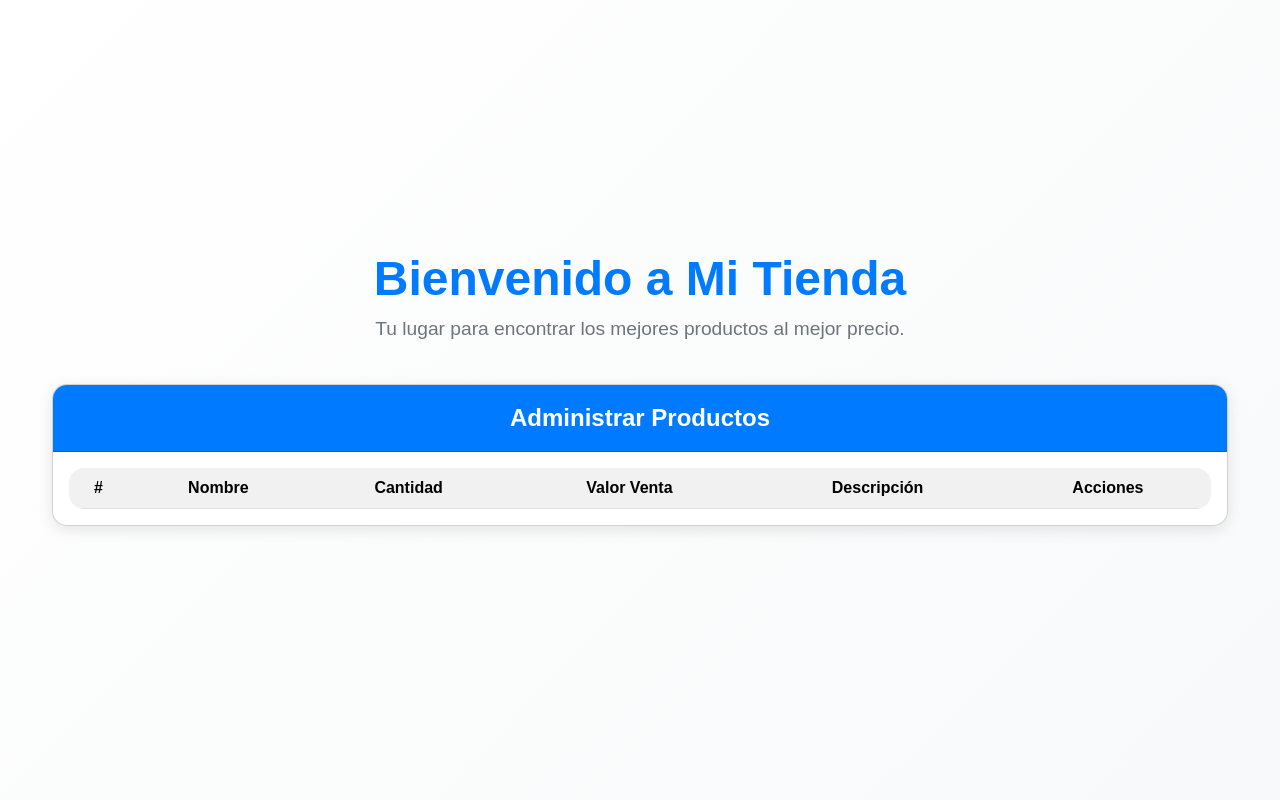
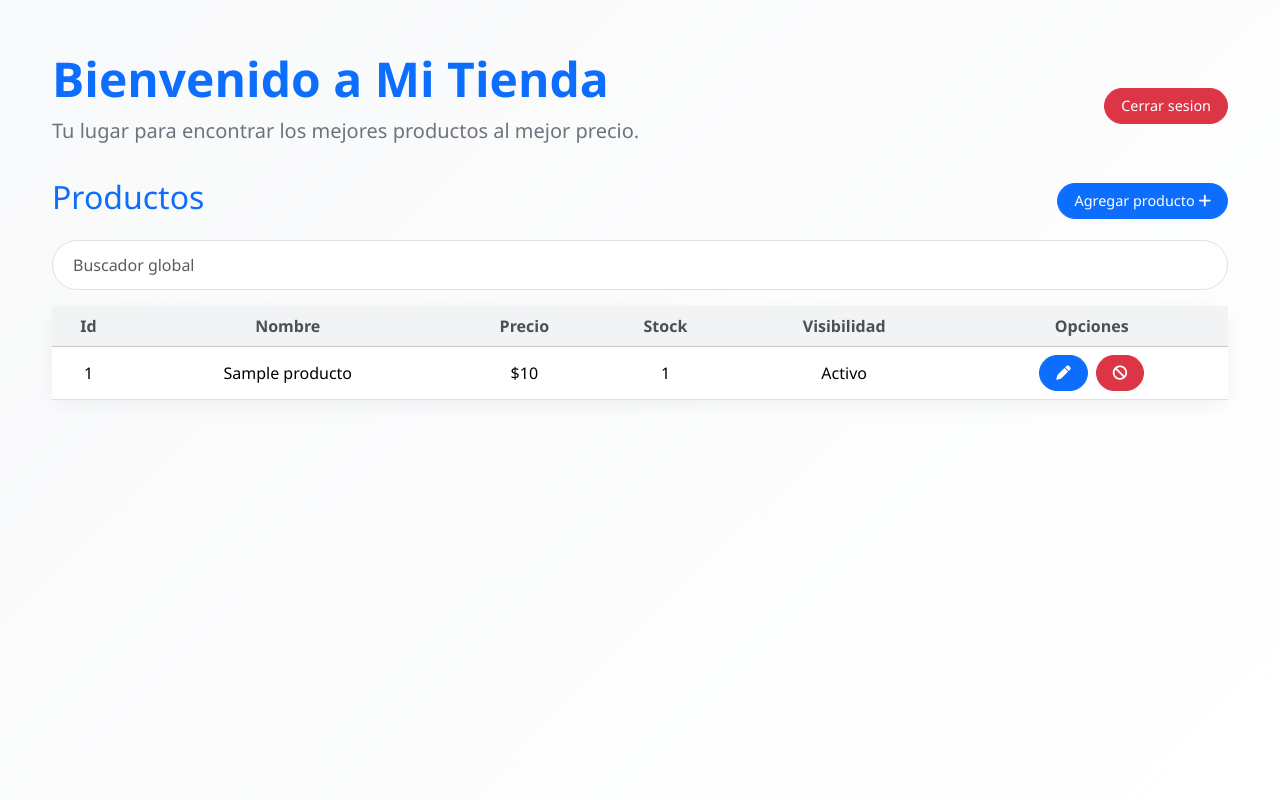
Before and after one commit to DeusNoctifer/Django-Bootstrap-MySQL, a Django app: a page that uses src/crud/templates/index.html in a window 1280 px wide. Run offline with Django 5.2, Linux system fonts and the light colour scheme; a user stored in the database is signed in; tables that the repository leaves empty hold one stand-in row (values such as "Sample post"); lists and menus that the app fills with data are empty; some libraries are stand-ins or nearby versions.

Commit message:
Crud productos

```diff
--- a/src/crud/models.py
+++ b/src/crud/models.py
@@ -5,6 +5,7 @@
     Cantidad = models.SmallIntegerField()
     ValorVenta = models.IntegerField()
     Descripcion = models.CharField(max_length=150)
+    Estado = models.IntegerField()
 
     class Meta:
         db_table = 'productos'
--- a/src/crud/templates/index.html
+++ b/src/crud/templates/index.html
@@ -10,131 +10,194 @@
   <link rel="stylesheet" href="https://cdnjs.cloudflare.com/ajax/libs/font-awesome/6.7.2/css/all.min.css"
     integrity="sha512-Evv84Mr4kqVGRNSgIGL/F/aIDqQb7xQ2vcrdIwxfjThSH8CSR7PBEakCr51Ck+w+/U6swU2Im1vVX0SVk9ABhg=="
     crossorigin="anonymous" referrerpolicy="no-referrer" />
+    <link href="https://cdn.jsdelivr.net/npm/bootstrap-icons@1.11.1/font/bootstrap-icons.css" rel="stylesheet">
     <style>
       body {
-      background: linear-gradient(135deg, #ffffff, #f8f9fa);
+        background: linear-gradient(135deg, #f8f9fa, #ffffff);
         min-height: 100vh;
-      display: flex;
-      flex-direction: column;
-      justify-content: center;
-      align-items: center;
-      font-family: 'Arial', sans-serif;
+        font-family: 'Segoe UI', sans-serif;
       }
 
       .container {
         max-width: 1200px;
-      width: 100%;
-    }
-
-    .hero {
-      text-align: center;
-      margin-bottom: 40px;
+        padding-top: 50px;
+        padding-bottom: 50px;
       }
 
       .hero h1 {
         font-size: 3rem;
-      font-weight: bold;
-      color: #007bff;
+        font-weight: 700;
+        color: #0d6efd;
       }
 
       .hero p {
-      font-size: 1.2rem;
+        font-size: 1.25rem;
         color: #6c757d;
       }
 
       .card {
+        border: none;
         border-radius: 15px;
-      box-shadow: 0 4px 15px rgba(0, 0, 0, 0.1);
-      overflow: hidden;
+        box-shadow: 0 6px 20px rgba(0, 0, 0, 0.05);
       }
 
       .card-header {
-      font-weight: bold;
         font-size: 1.5rem;
-      background: #007bff;
+        font-weight: 600;
+        background-color: #0d6efd;
         color: white;
-      text-align: center;
-      padding: 15px;
+        border-radius: 15px 15px 0 0;
       }
 
-    .table {
-      margin: 0;
-      border-radius: 15px;
-      overflow: hidden;
-    }
-
-    .table th {
-      background-color: #f1f1f1;
-      text-align: center;
-    }
-
+      .table th,
       .table td {
         text-align: center;
         vertical-align: middle;
       }
 
-    .btn {
-      border-radius: 25px;
-      padding: 5px 15px;
+      .table th {
+        background-color: #f1f3f5;
+        color: #495057;
       }
 
-    .btn-outline-secondary:hover {
-      background-color: #6c757d;
-      color: white;
+      .btn {
+        border-radius: 50px;
+        padding: 6px 16px;
+        font-size: 0.9rem;
+        transition: all 0.3s ease;
       }
 
-    .btn-outline-danger:hover {
-      background-color: #dc3545;
-      color: white;
+      .btn-primary:hover {
+        background-color: #0b5ed7;
       }
 
+      .btn-danger:hover {
+        background-color: #bb2d3b;
+      }
+
+      .form-control {
+        border-radius: 50px;
+        padding: 0.75rem 1.25rem;
+      }
+
+      input::placeholder {
+        color: #adb5bd;
+      }
+
+      @media (max-width: 768px) {
+        .hero h1 {
+          font-size: 2.2rem;
+        }
+
+        .hero p {
+          font-size: 1rem;
+        }
+      }
     </style>
 </head>
 
 <body>
   <div class="container">
     <!-- Hero Section -->
-    <div class="hero">
-      <h1>Bienvenido a Mi Tienda</h1>
+    <div class="hero d-flex justify-content-between align-items-center mb-3">
+      <div class="d-flex flex-column">
+        <h1 class="text-primary">Bienvenido a Mi Tienda</h1>
         <p>Tu lugar para encontrar los mejores productos al mejor precio.</p>
+      </div>
+      <a href="{% url 'logout' %}" class="btn btn-danger">
+        Cerrar sesion
+      </a>
     </div>
 
     <!-- Sección para administradores -->
     {% if user.is_authenticated and user.is_staff %}
+    <div class="d-flex justify-content-between align-items-center mb-3">
+      <h2 class="text-primary">Productos</h2>
+      <a href="{% url 'agregar_productos' %}" class="btn btn-primary">
+        Agregar producto <i class="fas fa-plus"></i>
+      </a>
+    </div>
+
+    <div class="mb-3">
+      <input type="text" class="form-control" placeholder="Buscador global" id="buscador">
+    </div>
+
     <div class="card mb-4">
-      <div class="card-header">
-        Administrar Productos
-      </div>
-      <div class="card-body">
-        <table class="table table-hover">
-          <thead>
+      <div class="card-body p-0">
+        <table class="table table-hover mb-0">
+          <thead class="table-light">
             <tr>
-              <th>#</th>
+              <th>Id</th>
               <th>Nombre</th>
-              <th>Cantidad</th>
-              <th>Valor Venta</th>
-              <th>Descripción</th>
-              <th>Acciones</th>
+              <th>Precio</th>
+              <th>Stock</th>
+              <th>Visibilidad</th>
+              <th>Opciones</th>
             </tr>
           </thead>
-          <tbody>
+          <tbody id="tabla-productos">
             {% for producto in productos %}
             <tr>
-              <td>{{ forloop.counter }}</td>
+              <td>{{ producto.id }}</td>
               <td>{{ producto.Nombre }}</td>
+              <td>${{ producto.ValorVenta }}</td>
               <td>{{ producto.Cantidad }}</td>
-              <td>${{ producto.ValorVenta }}</td>
-              <td>{{ producto.Descripcion }}</td>
+              <td>{% if producto.Estado == 1 %}Activo{% else %}Inactivo{% endif %}</td>
               <td>
-                <a href="#" class="btn btn-sm btn-outline-secondary">Editar</a>
-                <a href="#" class="btn btn-sm btn-outline-danger">Eliminar</a>
+                <a href="{% url 'actualizar_producto' producto.id %}" class="btn btn-sm btn-primary me-1">
+                  <i class="fas fa-pen"></i>
+                </a>
+                {% if producto.Estado == 1 %}
+                  <form method="post" style="display: inline;">
+                    {% csrf_token %}
+                    <input type="hidden" name="producto_id" value="{{ producto.id }}">
+                    <button type="submit" class="btn btn-sm btn-danger" title="Eliminar">
+                      <i class="fas fa-ban"></i>
+                    </button>
+                  </form>
+                {% else %}
+                  <a class="btn btn-sm btn-danger" data-bs-toggle="modal" data-bs-target="#exampleModal">
+                    <i class="fas fa-trash"></i>
+                  </a>
+                {% endif %}
               </td>
+            </tr>
+            <div class="modal fade" id="exampleModal" tabindex="-1" aria-labelledby="exampleModalLabel" aria-hidden="true">
+              <div class="modal-dialog modal-dialog-centered">
+                <div class="modal-content border-0 shadow-lg rounded-4">
+                  <div class="modal-header bg-danger text-white rounded-top-4">
+                    <h5 class="modal-title" id="exampleModalLabel">
+                      <i class="bi bi-exclamation-triangle-fill me-2"></i> Eliminar Producto
+                    </h5>
+                    <button type="button" class="btn-close btn-close-white" data-bs-dismiss="modal" aria-label="Cerrar"></button>
+                  </div>
+                  <div class="modal-body text-center p-4">
+                    <p class="fs-5 text-secondary">
+                      <i class="bi bi-trash3 display-4 text-danger mb-3"></i><br>
+                      Esta acción no se puede deshacer.<br>
+                      ¿Estás seguro de que deseas <strong>eliminar este producto</strong>?
+                    </p>
+                  </div>
+                  <div class="modal-footer justify-content-center border-0 pb-4">
+                    <button type="button" class="btn btn-outline-secondary px-4" data-bs-dismiss="modal">Cancelar</button>
+                    <a href="{% url 'eliminar_producto' producto.id %}" class="btn btn-danger px-4">
+                      Confirmar
+                    </a>
+                  </div>
+                </div>
+              </div>
+            </div>
+            {% empty %}
+            <tr>
+              <td colspan="7">No hay productos disponibles.</td>
             </tr>
             {% endfor %}
           </tbody>
         </table>
       </div>
     </div>
+
+
     {% else %}
     <!-- Sección para usuarios normales -->
     <div class="card">
@@ -152,4 +215,14 @@
 
 </body>
 
+<script>
+  document.getElementById("buscador").addEventListener("keyup", function () {
+    const value = this.value.toLowerCase();
+    const rows = document.querySelectorAll("#tabla-productos tr");
+    rows.forEach(row => {
+      row.style.display = row.textContent.toLowerCase().includes(value) ? "" : "none";
+    });
+  });
+</script>
+
 </html>
--- a/src/crud/urls.py
+++ b/src/crud/urls.py
@@ -1,9 +1,14 @@
 from django.contrib import admin
 from django.urls import path
 from . import views
+from django.contrib.auth.views import LogoutView
 
 urlpatterns = [
     path('Iniciar-Sesion', views.sign_in, name='sign_in'),
     path('Registro/', views.sign_up, name='sign_up'),
     path('index', views.index, name='index'),
+    path('logout/', LogoutView.as_view(template_name='logout.html'), name='logout'),
+    path('eliminar/<str:idProducto>', views.eliminar , name='eliminar_producto'),
+    path('agregar_productos', views.agregar_productos, name='agregar_productos'),
+    path('actualizar_producto/<str:idProducto>', views.actualizar_producto, name='actualizar_producto'),
 ]
--- a/src/crud/views.py
+++ b/src/crud/views.py
@@ -1,7 +1,15 @@
-from django.shortcuts import redirect, render
+from django.shortcuts import redirect, render, get_object_or_404
 from django.contrib.auth import authenticate, login
 from django.contrib import messages
 from django.contrib.auth.models import User
+from django.contrib.auth.decorators import login_required
+from django.contrib.admin.views.decorators import staff_member_required, user_passes_test
+from .models import Productos
+
+
+
+def es_admin(user):
+    return user.is_authenticated and user.is_staff
 
 # Create your views here.
 def sign_in(request):
@@ -15,7 +23,7 @@
 
         if user is None:
             messages.error(request, '¡Correo y/o Contraseña Incorrectos!')
-            return render(request, 'sign-up.html')
+            return render(request, 'sign-in.html')
 
         else:
             login(request, user)
@@ -75,4 +83,81 @@
     return render(request, 'sign-up.html')
 
 def index(request):
-    return render(request, 'index.html')
+    # Verificar si el usuario es administrador
+    if request.user.is_staff:
+        # Obtener todos los productos
+        productos = Productos.objects.all()
+        context = {
+            'productos': productos
+        }
+
+        if request.method == 'POST':
+            id = request.POST.get('producto_id')
+            producto = Productos.objects.get(id=id)
+            producto.Estado = 0
+            producto.save()
+
+        return render(request, 'index.html', context)
+    else:
+        # Si no es administrador, mostrar una vista básica
+        return render(request, 'index.html')
+
+
+@user_passes_test(es_admin, login_url='index')
+def agregar_productos(request):
+    if request.method == 'POST':
+        nombre = request.POST.get('nombre')
+        cantidad = request.POST.get('cantidad')
+        valor_venta = request.POST.get('valor_venta')
+        descripcion = request.POST.get('descripcion')
+
+        if nombre and cantidad and valor_venta and descripcion:
+            producto = Productos(
+                Nombre=nombre,
+                Cantidad=cantidad,
+                ValorVenta=valor_venta,
+                Descripcion=descripcion,
+                Estado=1
+            )
+            producto.save()
+            messages.success(request, 'Producto agregado exitosamente')
+            return redirect('index')
+        else:
+            messages.error(request, 'Todos los campos son obligatorios')
+
+    return render(request, 'agregar_productos.html')
+
+
+@user_passes_test(es_admin, login_url='index')
+def eliminar(request, idProducto):
+    producto = get_object_or_404(Productos, id=idProducto)
+    producto.delete()
+    return redirect('index')
+
+@user_passes_test(es_admin, login_url='index')
+def actualizar_producto(request, idProducto):
+    producto = get_object_or_404(Productos, id=idProducto)
+
+    if request.method == 'POST':
+        nombre = request.POST.get('nombre')
+        cantidad = request.POST.get('cantidad')
+        valor_venta = request.POST.get('valor_venta')
+        descripcion = request.POST.get('descripcion')
+        Estado = request.POST.get('Estado')
+
+        if nombre and cantidad and valor_venta and descripcion and Estado:
+            producto.Nombre = nombre
+            producto.Cantidad = cantidad
+            producto.ValorVenta = valor_venta
+            producto.Descripcion = descripcion
+            producto.Estado = Estado
+            producto.save()
+            messages.success(request, 'Producto actualizado exitosamente')
+            return redirect('index')
+        else:
+            messages.error(request, 'Todos los campos son obligatorios')
+
+    context = {
+        'producto': producto
+    }
+    return render(request, 'actualizar_producto.html', context)
```
Also changed, not shown: src/crud/templates/actualizar_producto.html (added, +71 -0 lines), src/crud/templates/agregar_productos.html (added, +64 -0 lines), src/crud/templates/logout.html (added, +53 -0 lines). Lines whose indentation alone changed are shown as unchanged.
